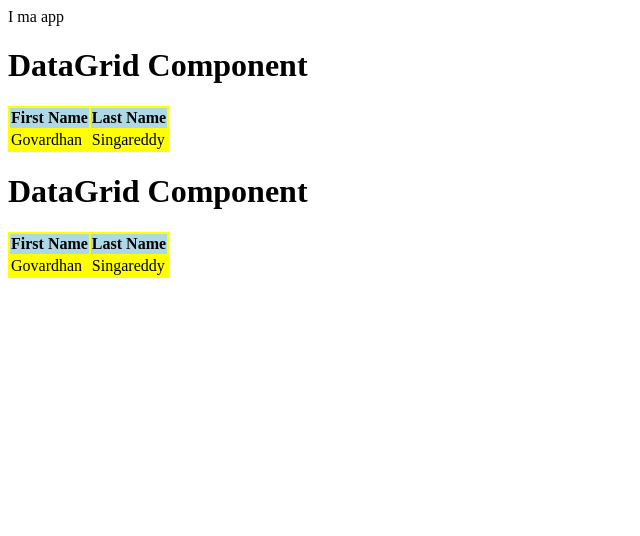
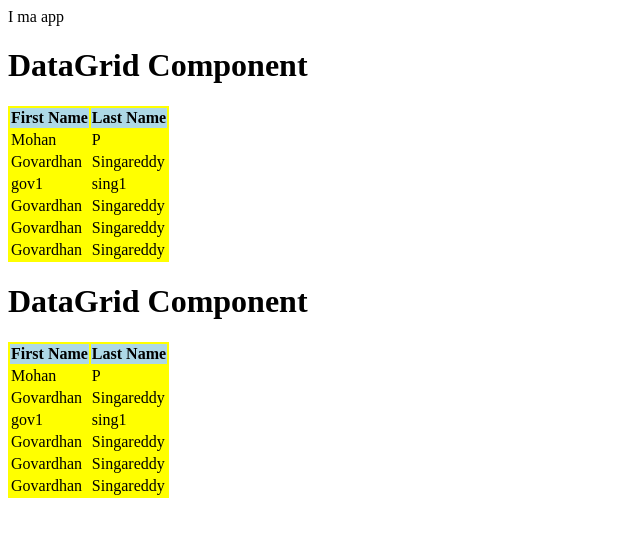
Before and after one commit to gsingare/angular-training, an Angular app in the folder training/: page / in a window 1280 px wide. Shown: the top 536 px of the page, without its empty margins (0-640 px from the left). Built offline with nearby package versions, Linux system fonts and the light colour scheme.

Commit message:
datagrid with dynamic data

```diff
--- a/training/src/app/components/datagrid.component.html
+++ b/training/src/app/components/datagrid.component.html
@@ -7,9 +7,9 @@
             <th>First Name</th>
             <th>Last Name</th>
         </tr>
-        <tr>
-            <td>Govardhan</td>
-            <td>Singareddy</td>
+        <tr *ngFor="let user of users">
+            <td>{{user.firstName }}</td>
+            <td>{{user.lastName}}</td>
         </tr>
     </table>
 
--- a/training/src/app/components/datagrid.component.ts
+++ b/training/src/app/components/datagrid.component.ts
@@ -8,6 +8,15 @@ import { Component, OnInit } from '@angular/core';
 
 export class DatagridComponent implements OnInit {
 
+  public users = [
+    { firstName: "Mohan", lastName: "P" },
+    { firstName: "Govardhan", lastName: "Singareddy" },
+    { firstName: "gov1", lastName: "sing1" },
+    { firstName: "Govardhan", lastName: "Singareddy" },
+    { firstName: "Govardhan", lastName: "Singareddy" },
+    { firstName: "Govardhan", lastName: "Singareddy" }
+  ];
+
   public ngOnInit() {
     console.log(" iam inside the datagrid");
 
```
